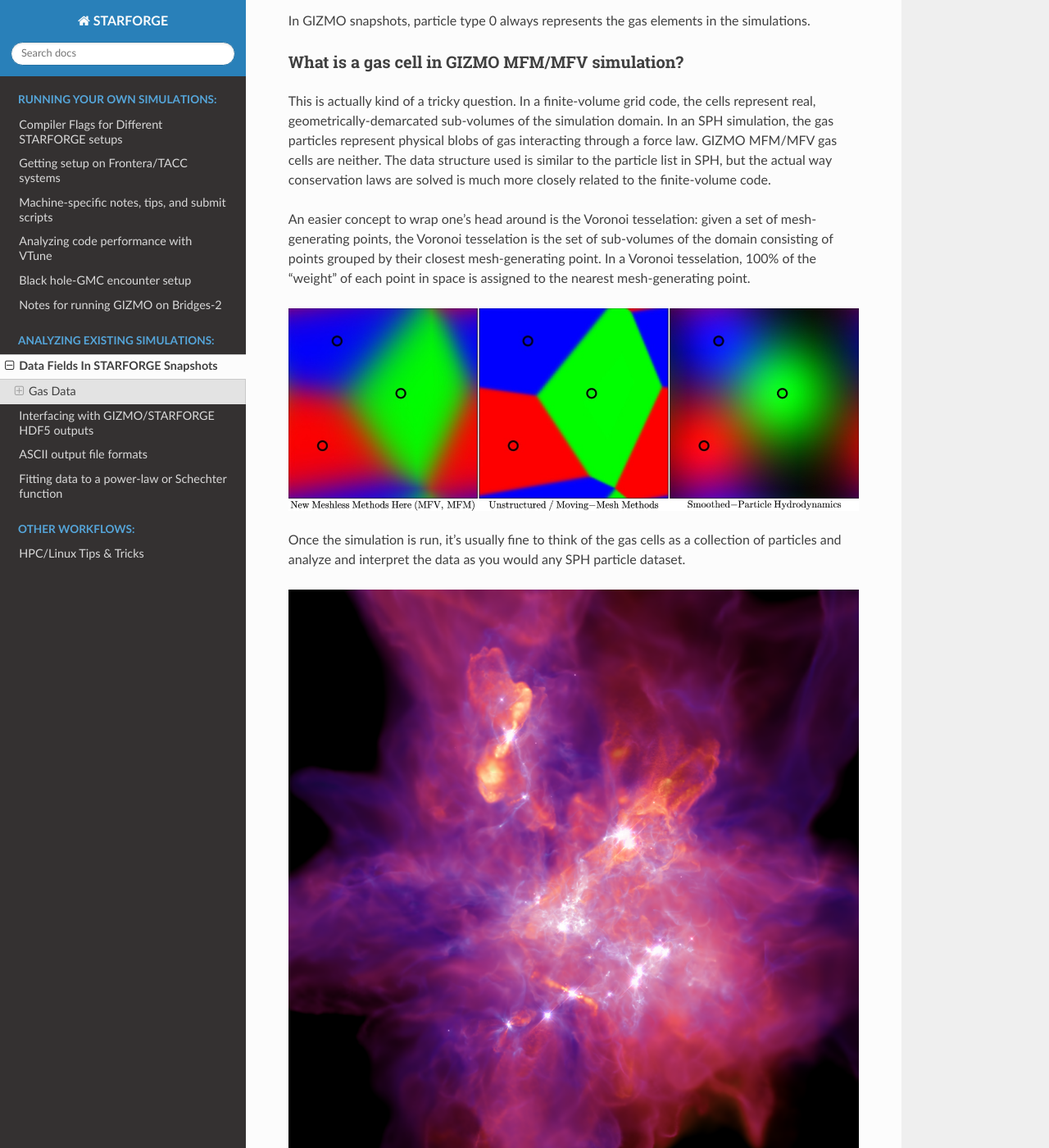
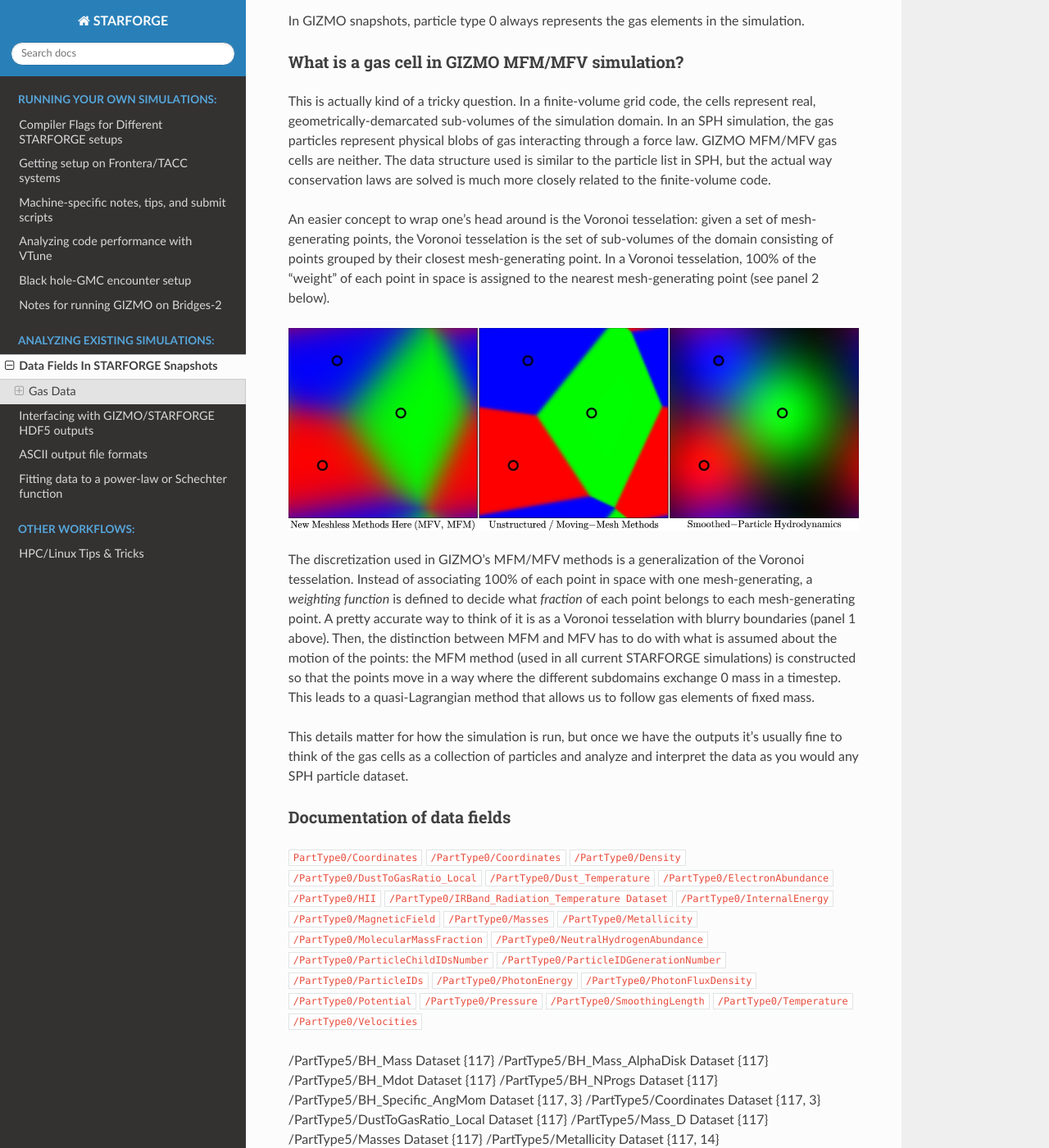
Before and after one commit to mikegrudic/starforge_tools, a Sphinx documentation site: the page built from docs/source/data.rst, in a window 1280 px wide and 1400 px high, scrolled down 274 px. Shown: the whole window at 82% size. Built offline with Sphinx 7.4.7 and the Read the Docs theme 3.1.0, drawn with Linux system fonts in a browser that asks for light colours; some of the changed text lies outside the part shown.

```diff
--- a/docs/source/data.rst
+++ b/docs/source/data.rst
@@ -7,44 +7,46 @@ The basic dataset of a STARFORGE simulation consists of a set of chronologically
 
 Gas Data
 ========
-In GIZMO snapshots, particle type 0 always represents the gas elements in the simulations.
+In GIZMO snapshots, particle type 0 always represents the gas elements in the simulation.
 
 What is a gas cell in GIZMO MFM/MFV simulation?
 ^^^^^^^^^^^^^^^^^^^^^^^^^^^^^^^^^^^^^^^^^^^^^^^
 This is actually kind of a tricky question. In a finite-volume grid code, the cells represent real, geometrically-demarcated sub-volumes of the simulation domain. In an SPH simulation, the gas particles represent physical blobs of gas interacting through a force law. GIZMO MFM/MFV gas cells are neither. The data structure used is similar to the particle list in SPH, but the actual way conservation laws are solved is much more closely related to the finite-volume code.
 
-An easier concept to wrap one's head around is the Voronoi tesselation: given a set of mesh-generating points, the Voronoi tesselation is the set of sub-volumes of the domain consisting of points grouped by their closest mesh-generating point. In a Voronoi tesselation, 100% of the "weight" of each point in space is assigned to the nearest mesh-generating point.
+An easier concept to wrap one's head around is the Voronoi tesselation: given a set of mesh-generating points, the Voronoi tesselation is the set of sub-volumes of the domain consisting of points grouped by their closest mesh-generating point. In a Voronoi tesselation, 100% of the "weight" of each point in space is assigned to the nearest mesh-generating point (see panel 2 below).
 
 .. image:: media/method_demo.jpeg
 
-Once the simulation is run, it's usually fine to think of the gas cells as a collection of particles and analyze and interpret the data as you would any SPH particle dataset.
+The discretization used in GIZMO's MFM/MFV methods is a generalization of the Voronoi tesselation. Instead of associating 100% of each point in space with one mesh-generating, a *weighting function* is defined to decide what *fraction* of each point belongs to each mesh-generating point. A pretty accurate way to think of it is as a Voronoi tesselation with blurry boundaries (panel 1 above). Then, the distinction between MFM and MFV has to do with what is assumed about the motion of the points: the MFM method (used in all current STARFORGE simulations) is constructed so that the points move in a way where the different subdomains exchange 0 mass in a timestep. This leads to a quasi-Lagrangian method that allows us to follow gas elements of fixed mass.
 
-.. image:: wiki_pages/anvil_of_creation.png
+This details matter for how the simulation is run, but once we have the outputs it's usually fine to think of the gas cells as a collection of particles and analyze and interpret the data as you would any SPH particle dataset.
 
+Documentation of data fields
+^^^^^^^^^^^^^^^^^^^^^^^^^^^^
 ``PartType0/Coordinates``
-/PartType0/Coordinates
-/PartType0/Density
-/PartType0/DustToGasRatio_Local Dataset {24632075}
-/PartType0/Dust_Temperature
-/PartType0/ElectronAbundance
-/PartType0/HII
-/PartType0/IRBand_Radiation_Temperature Dataset
-/PartType0/InternalEnergy
-/PartType0/MagneticField
-/PartType0/Masses
-/PartType0/Metallicity
-/PartType0/MolecularMassFraction
-/PartType0/NeutralHydrogenAbundance
-/PartType0/ParticleChildIDsNumber
-/PartType0/ParticleIDGenerationNumber
-/PartType0/ParticleIDs
-/PartType0/PhotonEnergy
-/PartType0/PhotonFluxDensity
-/PartType0/Potential
-/PartType0/Pressure
-/PartType0/SmoothingLength
-/PartType0/Temperature
-/PartType0/Velocities
+``/PartType0/Coordinates``
+``/PartType0/Density``
+``/PartType0/DustToGasRatio_Local``
+``/PartType0/Dust_Temperature``
+``/PartType0/ElectronAbundance``
+``/PartType0/HII``
+``/PartType0/IRBand_Radiation_Temperature Dataset``
+``/PartType0/InternalEnergy``
+``/PartType0/MagneticField``
+``/PartType0/Masses``
+``/PartType0/Metallicity``
+``/PartType0/MolecularMassFraction``
+``/PartType0/NeutralHydrogenAbundance``
+``/PartType0/ParticleChildIDsNumber``
+``/PartType0/ParticleIDGenerationNumber``
+``/PartType0/ParticleIDs``
+``/PartType0/PhotonEnergy``
+``/PartType0/PhotonFluxDensity``
+``/PartType0/Potential``
+``/PartType0/Pressure``
+``/PartType0/SmoothingLength``
+``/PartType0/Temperature``
+``/PartType0/Velocities``
 
 
 =========
```
